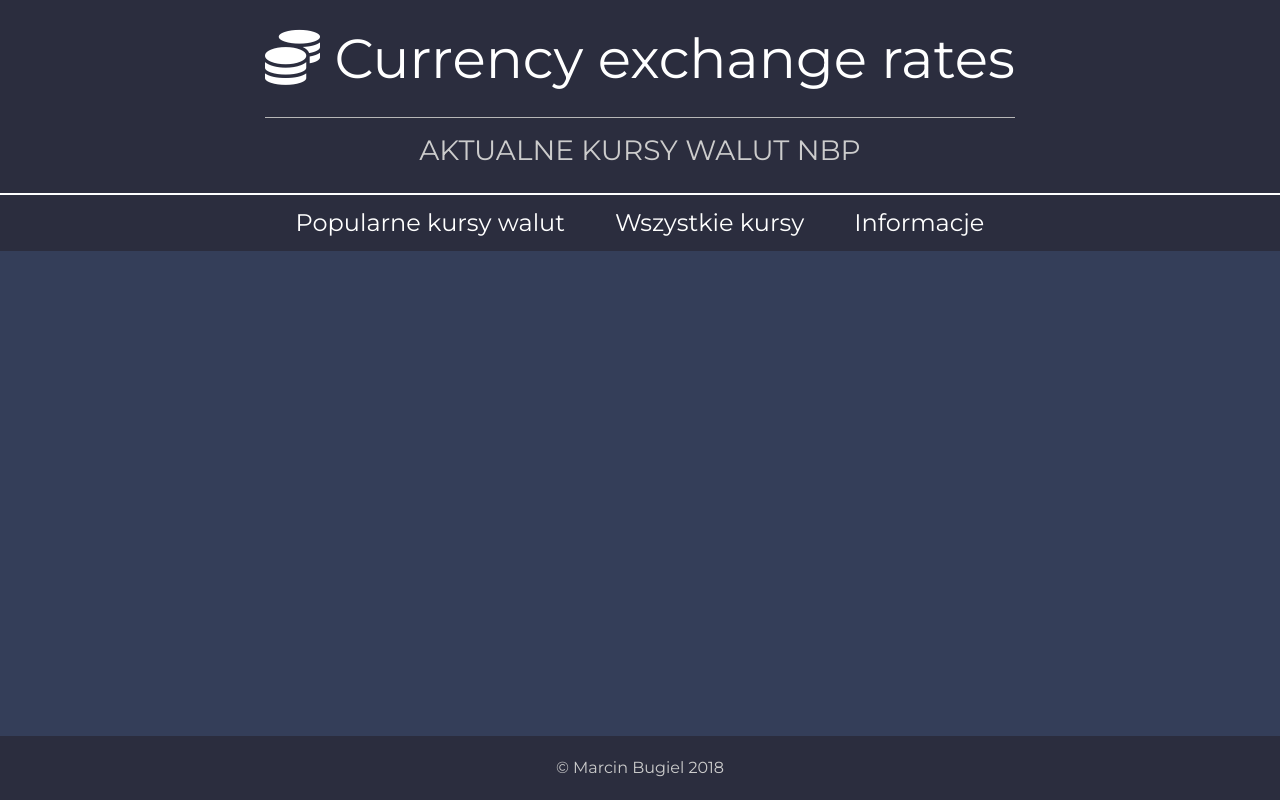
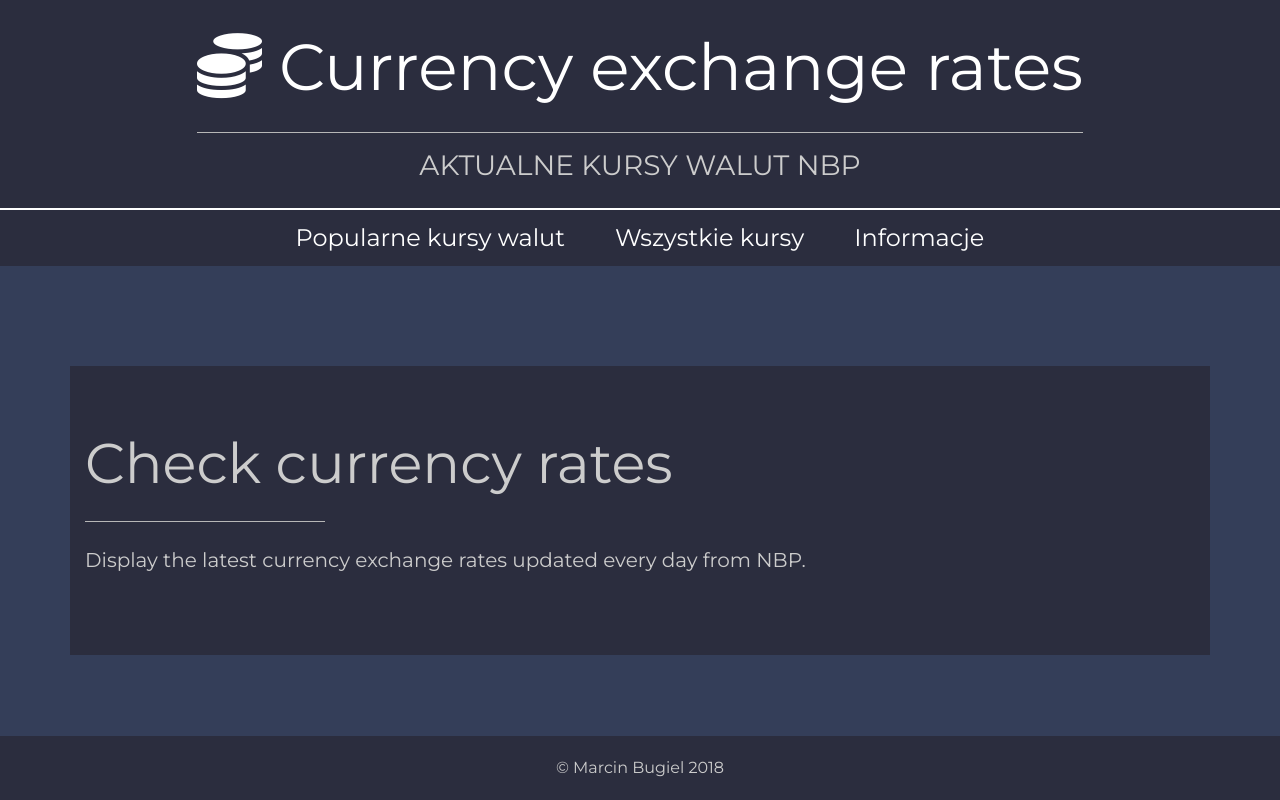
Before and after one commit to bugiss656/webscraper, a Django app: page / in a window 1280 px wide. Run offline with Django 3.2, Linux system fonts and the light colour scheme; some libraries are stand-ins or nearby versions.

Commit message:
Updates in template view and styles

```diff
--- a/currencyScraper/static/css/style.css
+++ b/currencyScraper/static/css/style.css
@@ -25,7 +25,7 @@ a:link {
 
 .navbar {
     background: #2B2D3E;
-    font-size: 55px;
+    font-size: 65px;
     border-bottom: 2px solid #fff;
 }
 
@@ -55,11 +55,19 @@ a:link {
     background: #34374b;
 }
 
+.homepage-container {
+    margin-top: 100px;
+}
+
+.jumbotron {
+    background: #2B2D3E;
+}
+
 .display-table {
     border-collapse: collapse;
     background: #2B2D3E;
     width: 100%;
-    font-size: 18px;
+    font-size: 22px;
 }
 
 th, td {
@@ -76,7 +84,7 @@ tr:hover {background: #34374b;}
 .save-btn {
     background: #2B2D3E;
     padding: 5px 10px;
-    font-size: 18px;
+    font-size: 20px;
 }
 
 .save-btn:hover {
--- a/scraper/urls.py
+++ b/scraper/urls.py
@@ -3,7 +3,7 @@ from django.urls import path
 from . import views
 
 urlpatterns = [
-    path('', views.index, name='base'),
+    path('', views.index, name='homepage'),
     path('popular-currency/', views.popularCurrency, name="popular-currency"),
     path('all-currency/', views.allCurrency, name="all-currency"),
     path('about/', views.about, name="about")
--- a/scraper/views.py
+++ b/scraper/views.py
@@ -2,7 +2,7 @@ from django.shortcuts import render
 from django.http import HttpResponse
 
 def index(request):
-    return render(request, 'base.html')
+    return render(request, 'homepage/homepage.html')
 
 def popularCurrency(request):
     return render(request, 'popularCurrency/popular-currency.html')
--- /dev/null
+++ b/templates/homepage/homepage.html
@@ -0,0 +1,11 @@
+{% extends 'base.html' %}
+
+{% block content %}
+<div class="container homepage-container jumbotron jumbotron-fluid">
+    <div class="container">
+        <h2 class="display-4">Check currency rates</h2>
+        <hr class="d-inline-block" style="width: 240px;">
+        <p class="lead">Display the latest currency exchange rates updated every day from NBP.</p>
+    </div>
+</div>
+{% endblock %}
--- a/templates/partials/_navbar.html
+++ b/templates/partials/_navbar.html
@@ -1,7 +1,7 @@
 <nav>
     <div class="navbar d-flex justify-content-center">
         <div class="navbar-title">
-            <a href="{% url 'base' %}" class="logo">
+            <a href="{% url 'homepage' %}" class="logo">
                 <i class="fas fa-coins"></i>
                 Currency exchange rates
             </a>
--- a/templates/popularCurrency/popular-currency.html
+++ b/templates/popularCurrency/popular-currency.html
@@ -4,11 +4,11 @@
 <div class="container btn-container d-flex justify-content-end">
     <div class="save-btn">
         Save to csv
-        <i class="fas fa-file-csv fa-lg"></i>
+        <i class="fas fa-file-csv fa-md"></i>
     </div>
     <div class="save-btn">
         Save to excel
-        <i class="fas fa-file-excel fa-lg"></i>
+        <i class="fas fa-file-excel fa-md"></i>
     </div>
 </div>
 <div class="container d-flex justify-content-center">
```
